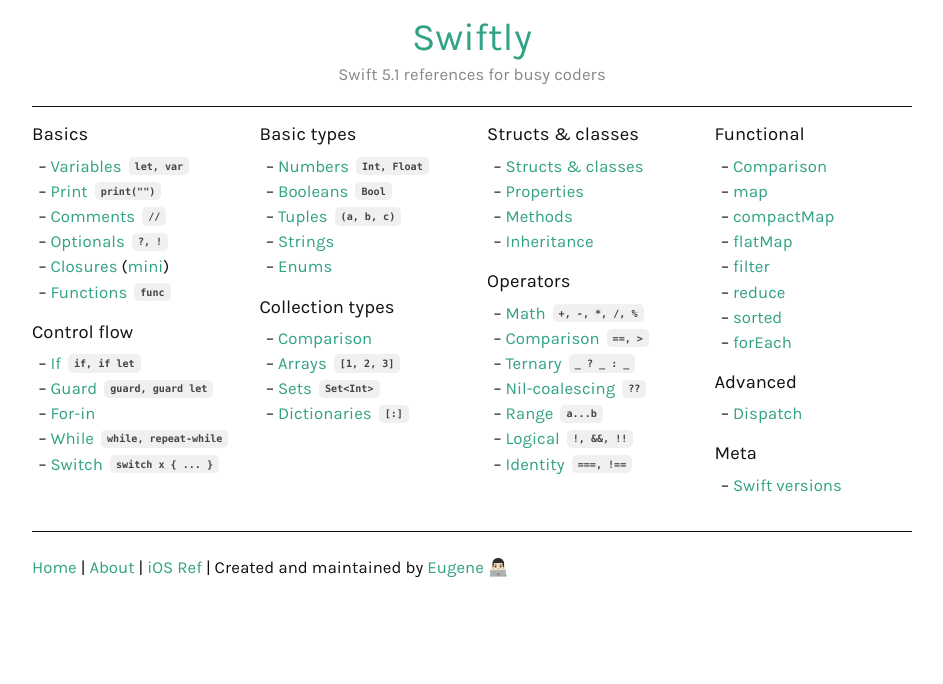
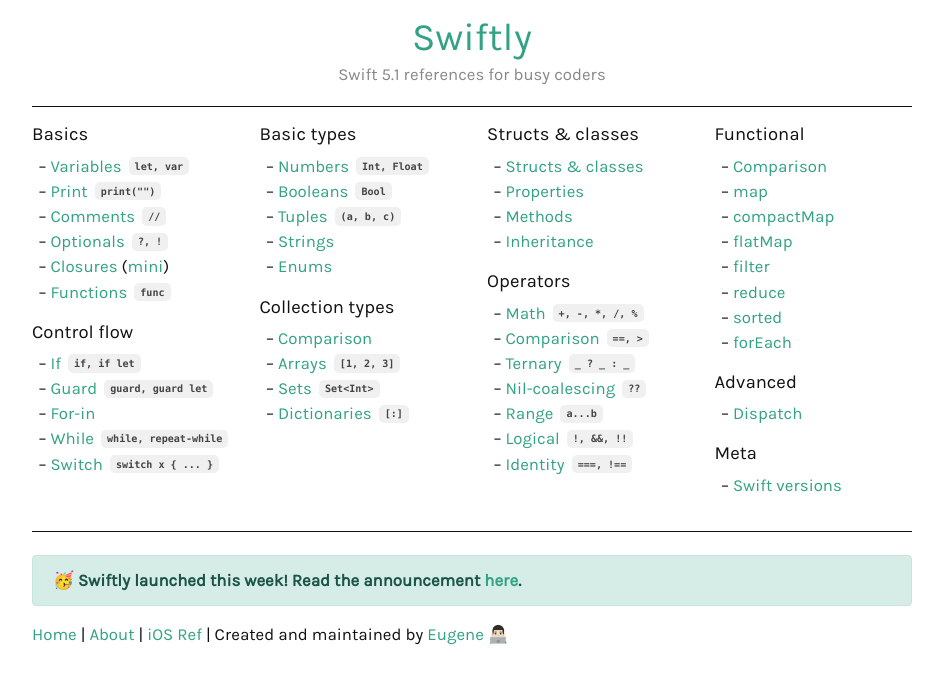
Before and after one commit to ebelinski/swiftly, a Jekyll site: the page built from index.md, in a window 1280 px wide. Shown: the top 684 px of the page, without its empty margins (168-1111 px from the left). Built offline with Jekyll 4.4.1, drawn with Linux system fonts in a browser that asks for light colours; comment, search, counter and statistics services are not loaded.

Commit message:
added announcement

```diff
--- a/_includes/footer.html
+++ b/_includes/footer.html
@@ -1,6 +1,9 @@
 </article>
 
 <footer class="container">
+  <div class="alert alert-primary" style="font-weight: bold">
+    🥳 Swiftly launched this week! Read the announcement <a href="https://ebelinski.com/swiftly-announcement/">here</a>.
+  </div>
   <p>
     <a href="/">Home</a> |
     <a href="/about">About</a> |
```
